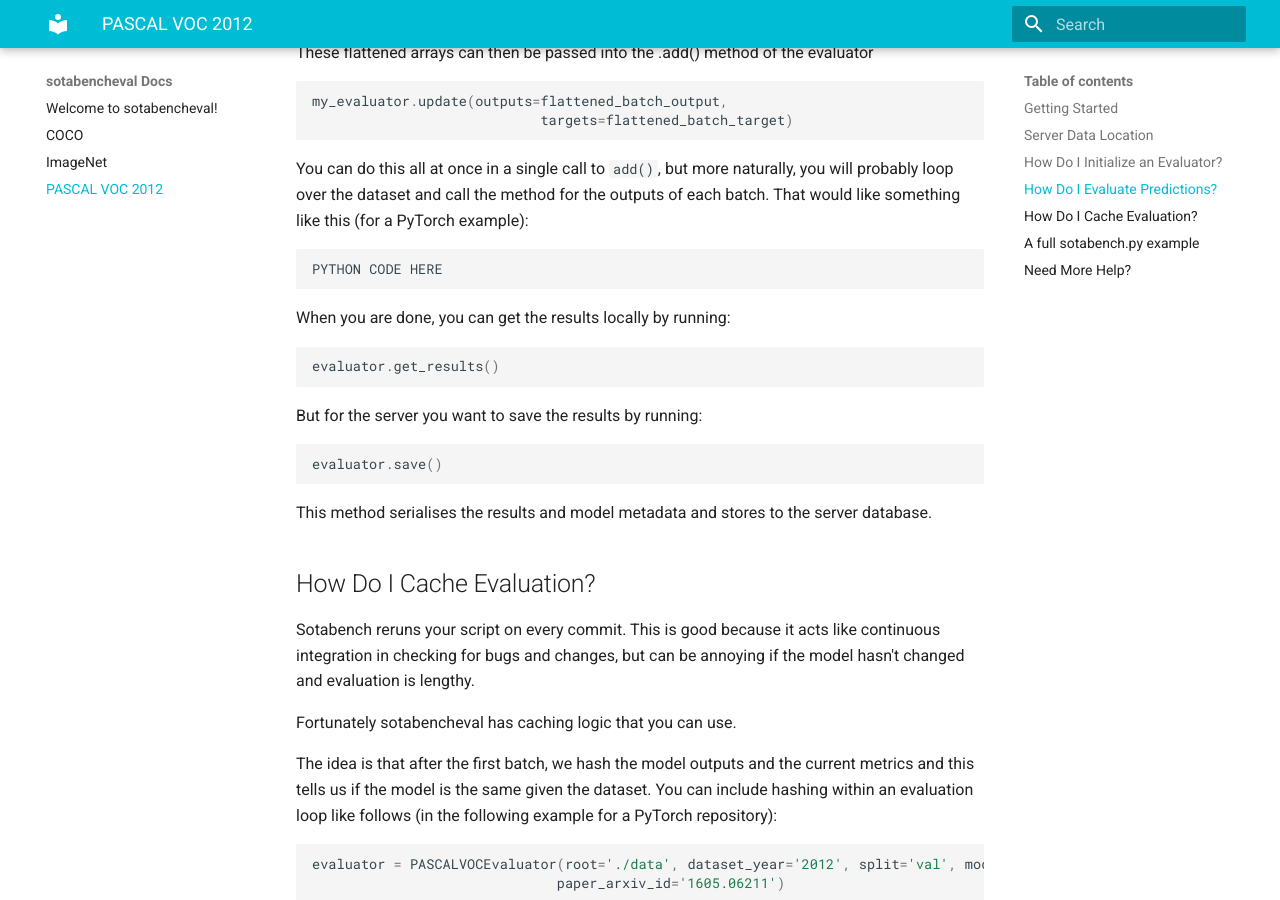
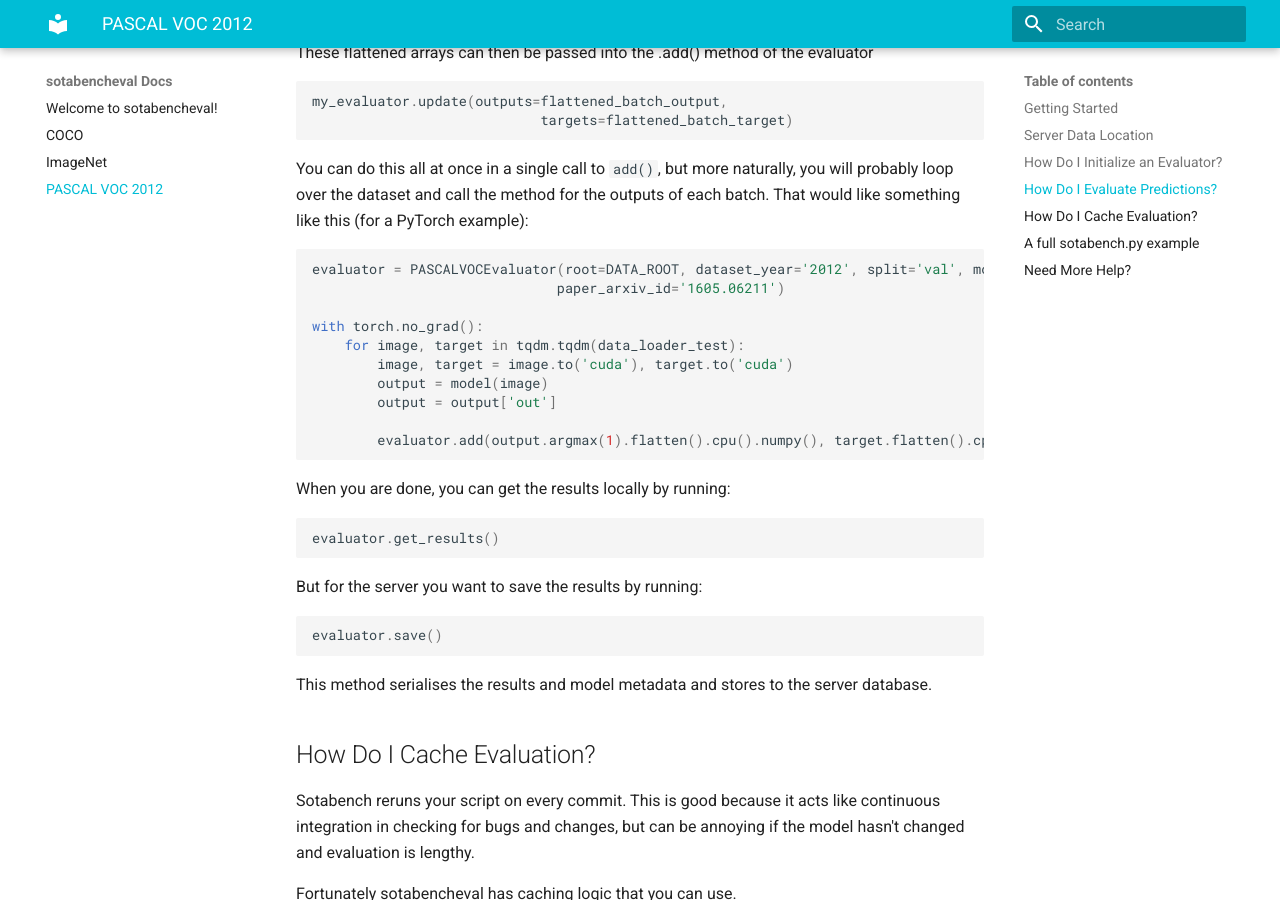
Before and after one commit to paperswithcode/sotabench-eval, an MkDocs documentation site: the page built from docs/docs/pascalvoc.md, in a window 1280 px wide and 900 px high, scrolled down 2741 px. Built offline with MkDocs 1.6.1 and Material for MkDocs 9.7.7, drawn with Linux system fonts in a browser that asks for light colours.

Commit message:
Update pascalvoc.md

````diff
--- a/docs/docs/pascalvoc.md
+++ b/docs/docs/pascalvoc.md
@@ -122,7 +122,16 @@
 That would like something like this (for a PyTorch example):
 
 ``` python
-PYTHON CODE HERE
+evaluator = PASCALVOCEvaluator(root=DATA_ROOT, dataset_year='2012', split='val', model_name='FCN (ResNet-101)',
+                              paper_arxiv_id='1605.06211')
+
+with torch.no_grad():
+    for image, target in tqdm.tqdm(data_loader_test):
+        image, target = image.to('cuda'), target.to('cuda')
+        output = model(image)
+        output = output['out']
+
+        evaluator.add(output.argmax(1).flatten().cpu().numpy(), target.flatten().cpu().numpy())
 ```
 
 When you are done, you can get the results locally by running:
````
